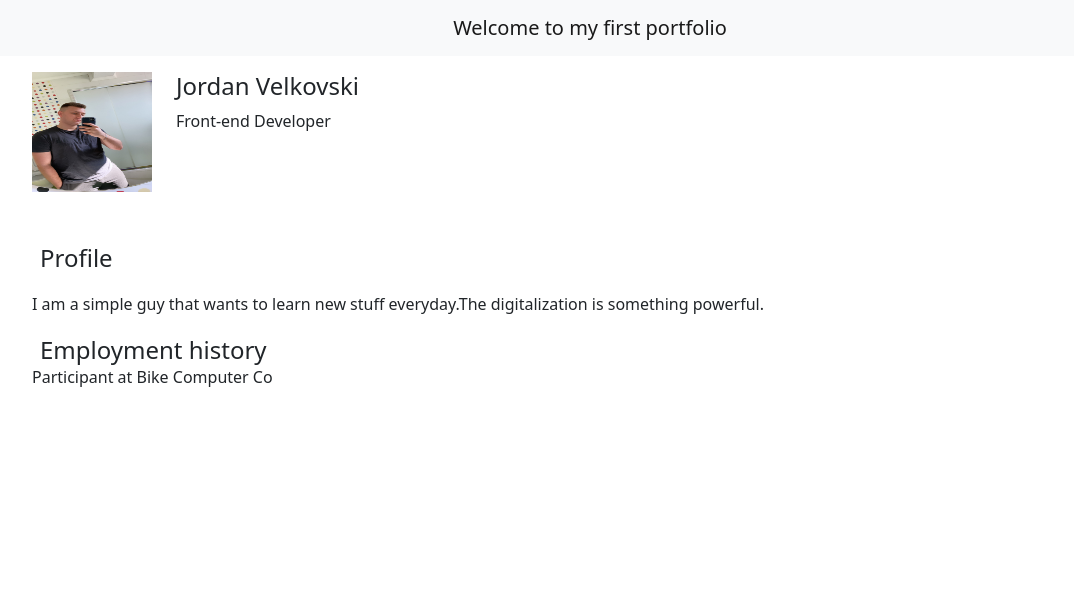
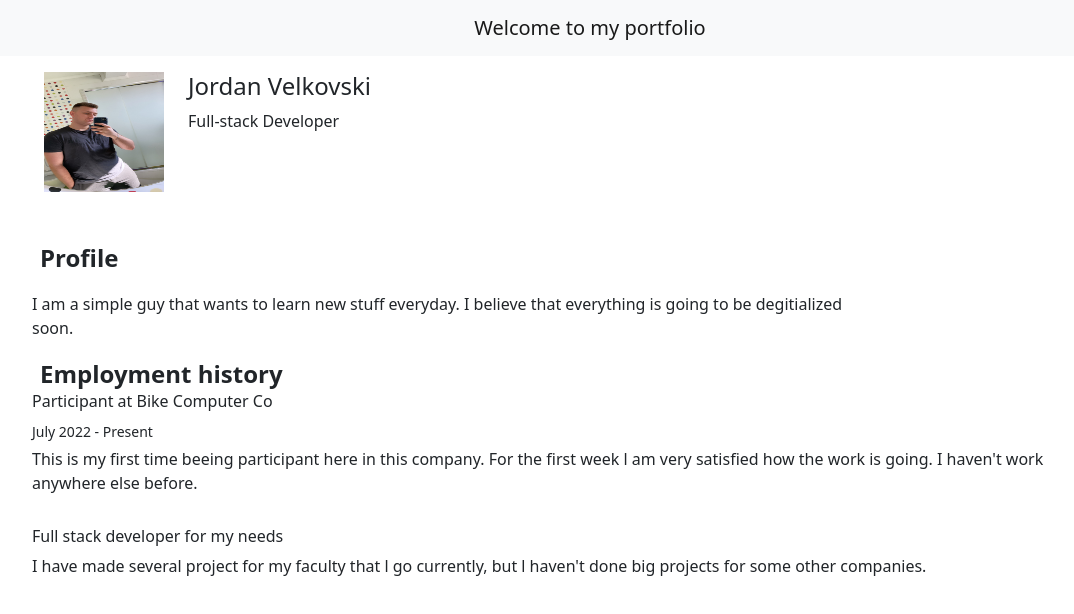
Before and after one commit to Jocka13/portfolio, a Vue app: page / in a window 1280 px wide. Shown: the top 614 px of the page, without its empty margins (50-1124 px from the left). Built offline with nearby package versions, Linux system fonts and the light colour scheme; the HTML template or start-up script is replaced by a standard one.

Commit message:
added more information in the body

```diff
--- a/src/components/Body.vue
+++ b/src/components/Body.vue
@@ -2,38 +2,46 @@
     <main>
       <section>
         <div class="container">
-          <div class="row row-cols-auto mt-3">
+          <div class="row row-cols-auto mx-auto mt-3">
              <div class="col">
                <img alt="jocka-jpg" src="../assets/images/jocka-image.jpg" width="120" height="120"/>
              </div>
              <div class="col">
                <h4>Jordan Velkovski</h4>
-               <span>Front-end Developer</span>
+               <span>Full-stack Developer</span>
              </div>
           </div>
-          <div class="row row-cols-auto mt-5">
-            <div class="col col-6">
+          <div class="row mt-5 ">
+            <div class="col col-11 ">
               <ul class="list-inline">
                 <li class="list-inline-item fs-6"><i class="fa fa-user fa-2x" aria-hidden="true"></i></li>
-                <li class="list-inline-item fs-4">Profile</li>
+                <li class="list-inline-item fs-4 fw-bolder">Profile</li>
               </ul>
             </div>
-            <div class="col col-11">
-              <p>I am a simple guy that wants to learn new stuff everyday.The digitalization is something powerful.</p>
+            <div class="col col-9">
+              <p>I am a simple guy that wants to learn new stuff everyday. I believe that everything is going to be degitialized soon.</p>
             </div>
           </div>
-
-          <div class="row row-cols-auto">
-            <div class="col col-6 col-sm-auto">
-              <ul class="list-inline">
+          <div class="row">
+            <div class="col col-11 mb-0">
+              <ul class="list-inline mb-0">
                 <li class="list-inline-item fa-2x fs-3"><i class="fa fa-suitcase" aria-hidden="true"></i></li>
-                <li class="list-inline-item fs-4">Employment history</li>
+                <li class="list-inline-item fs-4 fw-bolder">Employment history</li>
                 <h6>Participant at Bike Computer Co</h6>
+                <p class="mb-1"><small>July 2022 - Present</small></p>
               </ul>
+              <p class="fs-6">This is my first time beeing participant here in this company. For the first week l am very satisfied how the work is going. I haven't work anywhere else before.</p>
             </div>
           </div>
-
-       </div>
+          <div class="row mt-3">
+            <div class="col col-11">
+              <ul class="list-inline mb-0">
+                <h6>Full stack developer for my needs</h6>
+              </ul>
+              <p class="fs-6">I have made several project for my faculty that l go currently, but l haven't done big projects for some other companies.</p>
+            </div>
+          </div>
+        </div>
       </section>
     </main>
 </template>
--- a/src/components/HelloWorld.vue
+++ b/src/components/HelloWorld.vue
@@ -2,7 +2,7 @@
   <main>
     <nav class="navbar navbar-light bg-light">
       <div class="container-fluid">
-        <span class="navbar-brand mx-auto">Welcome to my first portfolio</span>
+        <span class="navbar-brand mx-auto">Welcome to my portfolio</span>
       </div>
     </nav>
   </main>
```
